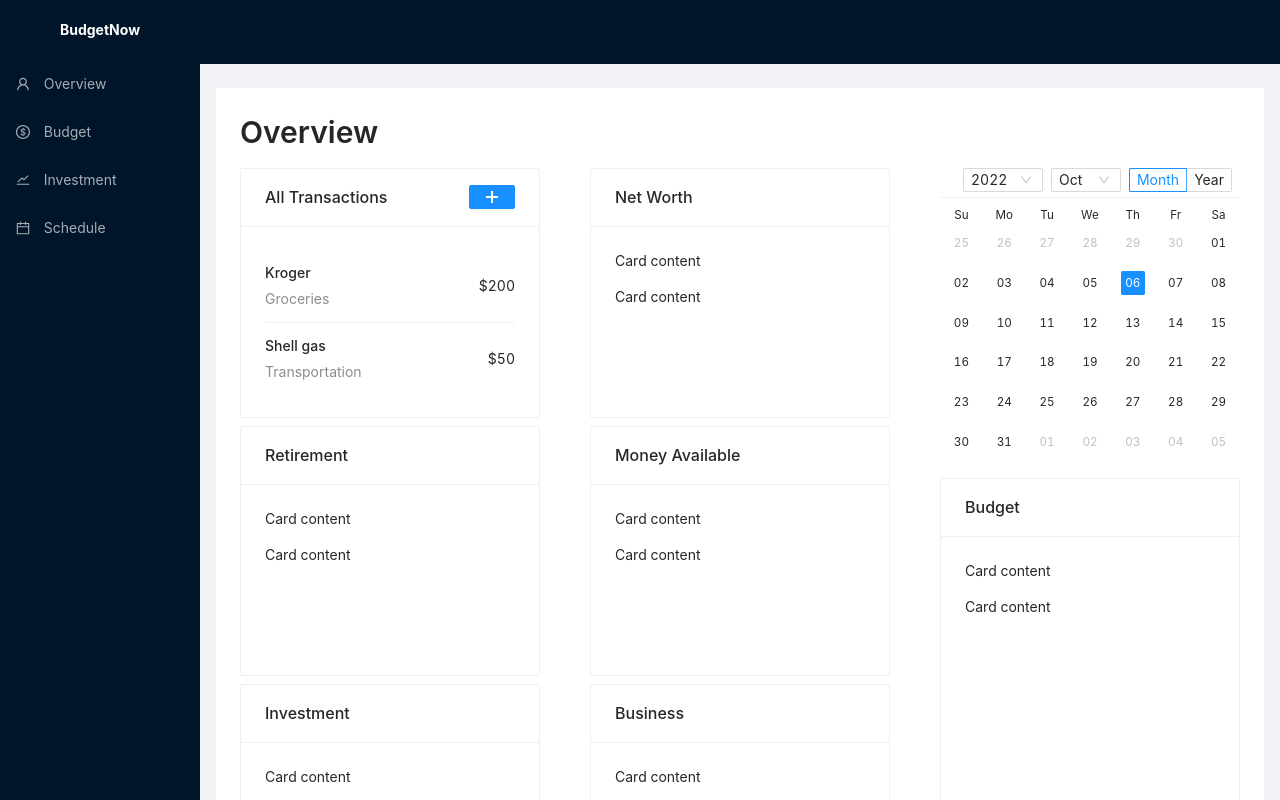
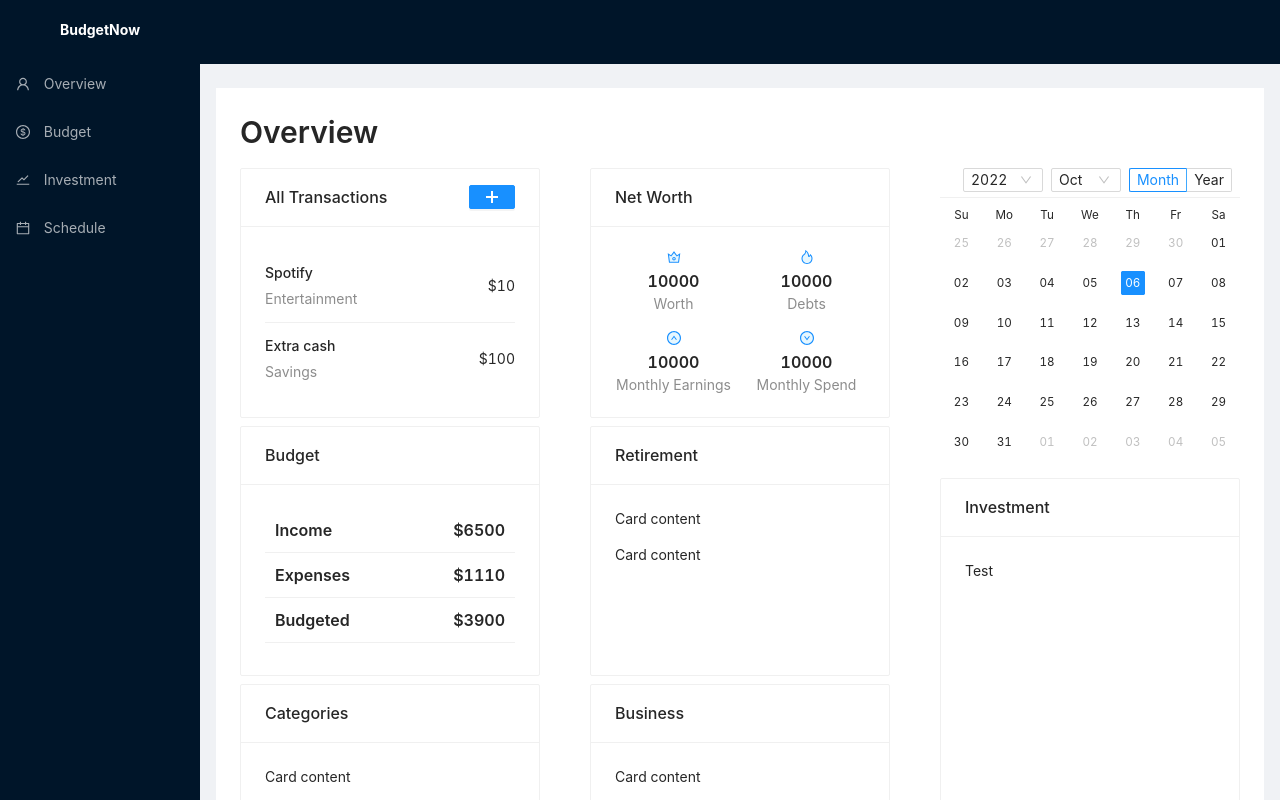
Before and after one commit to DavidHughesJr/budgetnow, a React (Create React App) app: page / in a window 1280 px wide. Shown: the top 800 px of the page. Built offline with nearby package versions, Linux system fonts and the light colour scheme.

Commit message:
budget overview update

```diff
--- a/package.json
+++ b/package.json
@@ -9,11 +9,11 @@
     "antd": "^4.23.2",
     "chart.js": "^3.9.1",
     "react": "^18.2.0",
-    "react-calendar": "^3.9.0",
     "react-chartjs-2": "^4.3.1",
     "react-dom": "^18.2.0",
     "react-router-dom": "^6.4.1",
     "react-scripts": "^5.0.1",
+    "react-uuid": "^1.0.3",
     "web-vitals": "^2.1.4"
   },
   "scripts": {
--- /dev/null
+++ b/src/components/events/BudgetForm.jsx
@@ -0,0 +1,84 @@
+import {
+  Button,
+  Form,
+  Input,
+  Select,
+  InputNumber,
+  Typography,
+} from 'antd';
+import React, { useState, useContext } from 'react';
+import { BudgetContext } from '../../context/BudgetContext';
+import uuid from 'react-uuid';
+
+const BudgetInput = ({ isShown, setIsShown }) => {
+
+  const { categories } = useContext(BudgetContext)
+  const { dispatch } = useContext(BudgetContext)
+
+  const [name, setName] = useState('')
+  const [category, setCategory] = useState('')
+  const [cost, setCost] = useState('')
+
+  const handleClose = event => {
+    setIsShown(current => !current)
+  }
+
+  const handleSubmit = event => {
+    event.preventDefault()
+
+
+    const transactions = {
+      id: uuid(),
+      name: name,
+      category: category,
+      cost: cost
+    }
+
+    dispatch({
+      type: 'ADD TRANSACTION',
+      payload: transactions,
+    })
+    setIsShown(current => !current)
+  }
+
+
+  return (
+    <div style={{ display: isShown ? 'block' : 'none' }}>
+      <Form className='popup-form'
+        labelCol={{
+          span: 5,
+        }}
+        layout="horizontal"
+        size={'small'}
+      >
+        <div style={{ display: 'flex' }}>
+          <Button onClick={handleClose} className='btn-form-close'> Close </Button>
+        </div>
+        <Typography>
+          <pre> Add Transaction </pre>
+        </Typography>
+        <Form.Item label="Name">
+          <Input onChange={(e) => setName(e.target.value)} />
+        </Form.Item>
+        <Form.Item label="Category">
+          <Select onChange={(e) => setCategory(e)}>
+            {
+              categories?.map((arr) => <Select.Option value={arr.name}> {arr.name} </Select.Option>)
+            }
+          </Select>
+        </Form.Item>
+        <Form.Item label="Cost" name="input-number" >
+          <InputNumber onChange={(e) => setCost(e)} min={1} />
+        </Form.Item>
+        <Form.Item label="">
+          <Button onClick={handleSubmit} type="primary" htmlType="submit">
+            Submit
+          </Button>
+        </Form.Item>
+      </Form>
+    </div>
+
+  );
+};
+
+export default BudgetInput;
--- a/src/components/pages/Overview.jsx
+++ b/src/components/pages/Overview.jsx
@@ -1,43 +1,49 @@
 
-import { Card, Space, Calendar, Typography, Button, List } from 'antd'
-import { PlusOutlined } from '@ant-design/icons';
-import BudgetInput from '../events/BudgetInput';
+import { Card, Space, Calendar, Typography, Button, List, Col, Row, Divider } from 'antd'
+import { PlusOutlined, CrownTwoTone, FireTwoTone, UpCircleTwoTone, DownCircleTwoTone } from '@ant-design/icons';
+import BudgetInput from '../events/BudgetForm';
 import React, { useState, useContext } from 'react'
 import { BudgetContext } from '../../context/BudgetContext';
 
 
-const { Title, Text } = Typography;
+const { Title } = Typography;
+const { Text } = Typography;
 const Overview = () => {
 
     const [isShown, setIsShown] = useState(false)
-
     const handlePopup = event => {
         setIsShown(true)
     }
-
     const onPanelChange = (value, mode) => {
         console.log(value.format('YYYY-MM-DD'), mode);
     };
 
-
-    const { budget } = useContext(BudgetContext)
     const { transactions } = useContext(BudgetContext)
-
-
-    console.log(transactions)
-
+    const { totals } = useContext(BudgetContext)
+    const netWorth = [
+        { icon: <CrownTwoTone />, amount: 10000, text: 'Worth' },
+        { icon: <FireTwoTone />, amount: 10000, text: 'Debts' },
+        { icon: <UpCircleTwoTone />, amount: 10000, text: 'Monthly Earnings' },
+        { icon: <DownCircleTwoTone />, amount: 10000, text: 'Monthly Spend' },
+    ]
+    const budget = [
+        { text: 'Income', amount: totals[0].budget },
+        { text: 'Expenses', amount: totals[2].transactions },
+        { text: 'Budgeted', amount: totals[1].categories },
+    ]
 
     return (
         <>
             <Title level={2}>Overview</Title>
+            <div>
                 {isShown && (
                     <BudgetInput isShown={isShown} setIsShown={setIsShown} />
                 )}
-            <div className='layout'>
+                <div className={!isShown ? 'layout' : 'layout popup-background'}>
                     <Space direction='vertical'>
                         <Card className='card-medium' title="All Transactions" hoverable={true} extra={<Button onClick={handlePopup} type="primary" size="small"> <PlusOutlined /> </Button>}>
                             <List itemLayout="horizontal"
-                            dataSource={transactions.slice(0, 2)}
+                                dataSource={transactions.slice(transactions.length - 2).reverse()}
                                 renderItem={item => (
                                     <List.Item>
                                         <List.Item.Meta
@@ -49,20 +55,44 @@ const Overview = () => {
                                 )}
                             />
                         </Card>
-                    <Card className='card-medium' title="Retirement" hoverable={true} >
-                        <p>Card content</p>
-                        <p>Card content</p>
+                        <Card className='card-medium' title="Budget" hoverable={true}>
+                            <div>
+                                {
+                                    budget?.map(({ text, amount }) => (
+                                        <>
+                                            <div className='flex-between'>
+                                                <Title level={5} style={{ margin: 10 }}> {text} </Title>
+                                                <Title level={5} style={{ margin: 10 }}> ${amount} </Title>
+                                            </div>
+                                            <Divider style={{ margin: 0 }} />
+                                        </>
+                                    ))
+                                }
+                            </div>
                         </Card>
-                    <Card className='card-small' title="Investment" hoverable={true}>
+                        <Card className='card-small' title="Categories" hoverable={true} >
                             <p>Card content</p>
                         </Card>
                     </Space>
                     <Space direction='vertical'>
                         <Card className='card-medium' title="Net Worth" hoverable={true}>
-                        <p>Card content</p>
-                        <p>Card content</p>
+                            <Row gutter={[16, 16]}>
+                                {
+                                    netWorth.map(({ icon, amount, text }) => (
+                                        <Col span={12} >
+                                            <div className='net-worth-overview'>
+                                                {icon}
+                                                <div>
+                                                    <Title level={5} style={{ margin: 0 }}> {amount} </Title>
+                                                    <Text type='secondary'> {text}  </Text>
+                                                </div>
+                                            </div>
+                                        </Col>
+                                    ))
+                                }
+                            </Row>
                         </Card>
-                    <Card className='card-medium' title="Money Available" hoverable={true}>
+                        <Card className='card-medium' title="Retirement" hoverable={true}>
                             <p>Card content</p>
                             <p>Card content</p>
                         </Card>
@@ -72,11 +102,11 @@ const Overview = () => {
                     </Space>
                     <Space direction='vertical'>
                         <Calendar className='card-calendar' fullscreen={false} onPanelChange={onPanelChange} />
-                    <Card className='card-large' title="Budget" hoverable={true}>
-                        <p>Card content</p>
-                        <p>Card content</p>
+                        <Card className='card-large' title="Investment" hoverable={true} >
+                            <Text> Test </Text>
                         </Card>
                     </Space>
+                </div>
             </div>
         </>
 
--- a/src/context/BudgetContext.js
+++ b/src/context/BudgetContext.js
@@ -1,13 +1,20 @@
 import { createContext, useReducer } from 'react'
-
+import uuid from 'react-uuid'
 
 const BudgetReducer = (state, action) => {
     switch (action.type) {
+        case 'ADD TRANSACTION':
+            return {
+                ...state,
+                transactions: [...state.transactions, action.payload]
+            }
         default: return state
     }
 }
 
+
 const initialState = {
+
     budget: [
         { name: 'income', amount: 6000 },
         { name: 'side hustle', amount: 500 }
@@ -24,28 +31,38 @@ const initialState = {
         { name: 'Other', cap: 100 },
     ],
     transactions: [
-        { id: 1, category: 'Groceries', name: 'Kroger', cost: 200 },
-        { id: 2, category: 'Transportation', name: 'Shell gas', cost: 50 },
-        { id: 3, category: 'Insurance', name: 'Blue cross insurance', cost: 250 },
-        { id: 4, category: 'Retirement', name: 'Roth IRA', cost: 500 },
-        { id: 5, category: 'Savings', name: 'Extra cash', cost: 100 },
-        { id: 6, category: 'Entertainment', name: 'Spotify', cost: 10 },
-    ]
+        { id: uuid(), name: 'Kroger', category: 'Groceries', cost: 200 },
+        { id: uuid(), name: 'Shell gas', category: 'Transportation', cost: 50 },
+        { id: uuid(), name: 'Blue cross insurance', category: 'Insurance', cost: 250 },
+        { id: uuid(), name: 'Roth IRA', category: 'Retirement', cost: 500 },
+        { id: uuid(), name: 'Extra cash', category: 'Savings', cost: 100 },
+        { id: uuid(), name: 'Spotify', category: 'Entertainment', cost: 10 },
+    ],
 }
+
+const totals = [
+    { budget: initialState.budget.reduce((acc, arr) => acc + arr.amount, 0) },
+    { categories: initialState.categories.reduce((acc, arr) => acc + arr.cap, 0) },
+    { transactions: initialState.transactions.reduce((acc, arr) => acc + arr.cost, 0) }
+]
 
 
 export const BudgetContext = createContext()
 
 const BudgetContextProvider = (props) => {
 
+
     const [state, dispatch] = useReducer(BudgetReducer, initialState)
+
 
     return (
         <BudgetContext.Provider value={{
             budget: state.budget,
             categories: state.categories,
             transactions: state.transactions,
-            dispatch
+            totals: totals,
+            dispatch,
+
         }}>{props.children}</BudgetContext.Provider>
     )
 }
--- a/src/index.css
+++ b/src/index.css
@@ -80,6 +80,24 @@
 .btn-form-close {
   margin-left: auto;
 }
+.popup-background {
+  filter: blur(8px);
+  -webkit-filter: blur(8px);
+}
+.icons{
+  font-size: 15px;
+}
+.net-worth-overview {
+  display: flex;
+  flex-direction: column;
+  gap: 5px;
+  align-items: center;
+  text-align: center;
+}
+.flex-between {
+  display: flex;
+  justify-content: space-between;
+}
 @media (min-width: 320px) {
   .layout {
     flex-wrap: wrap;
```
Also changed, not shown: src/components/events/BudgetInput.jsx (deleted, +0 -57 lines), 2 other files (tests, documents, lock files or other folders). Lines whose indentation alone changed are shown as unchanged.
